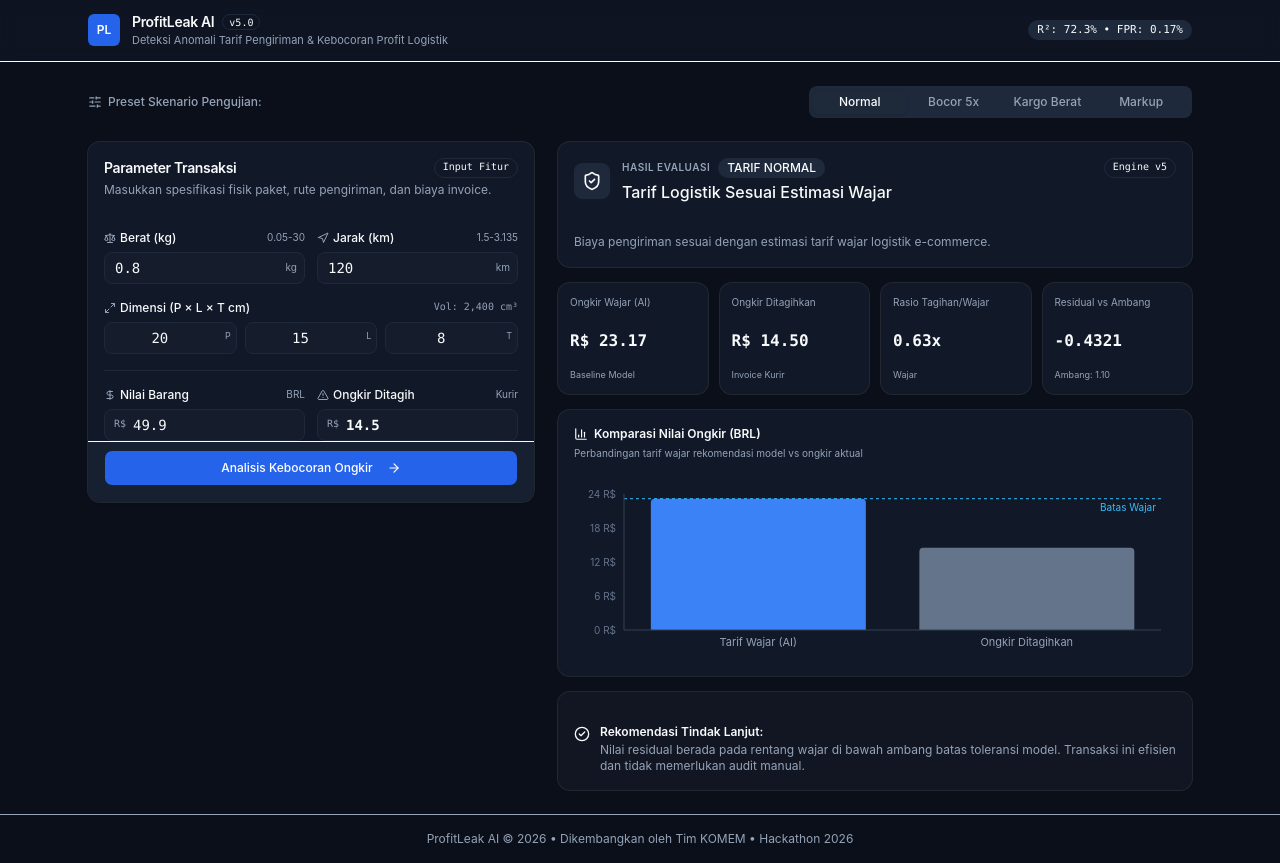
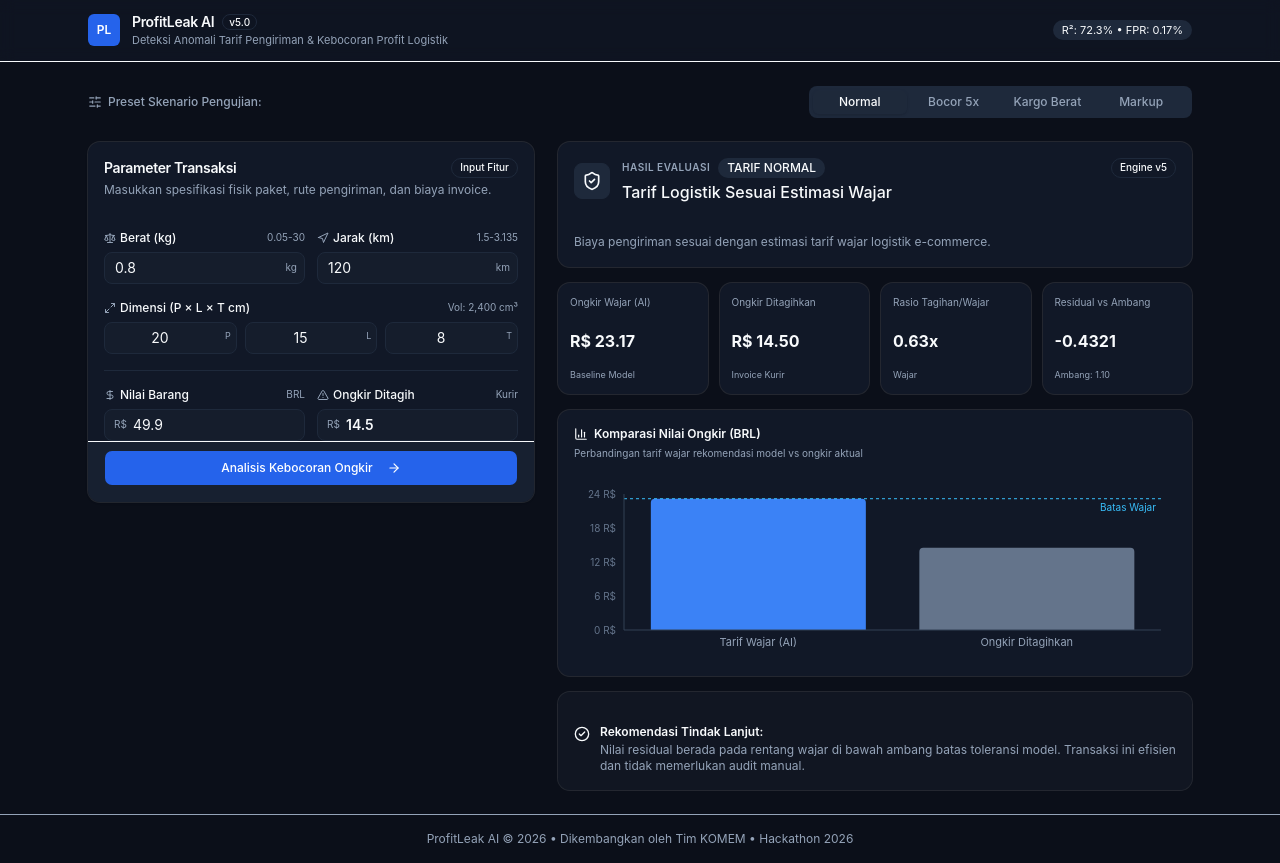
Before and after one commit to M-IrsyadGumanof/profitleakAI-Hackathon2026, a Next.js app in the folder frontend/: page / in a window 1280 px wide. Built offline with nearby package versions, Linux system fonts and the light colour scheme.

Commit message:
style(ui): unify typography to clean minimalist Inter font across all components

```diff
--- a/frontend/app/globals.css
+++ b/frontend/app/globals.css
@@ -81,6 +81,11 @@ body {
   background-color: var(--background);
   color: var(--foreground);
   color-scheme: dark;
+  font-family: var(--font-sans), system-ui, -apple-system, sans-serif;
+}
+
+input, button, select, textarea {
+  font-family: inherit;
 }
 
 /* Spinner input number rapi */
--- a/frontend/app/layout.tsx
+++ b/frontend/app/layout.tsx
@@ -1,15 +1,10 @@
 import type { Metadata } from "next";
-import { Geist, Geist_Mono } from "next/font/google";
+import { Inter } from "next/font/google";
 import "./globals.css";
 
-const geistSans = Geist({
-  variable: "--font-geist-sans",
+const inter = Inter({
   subsets: ["latin"],
-});
-
-const geistMono = Geist_Mono({
-  variable: "--font-geist-mono",
-  subsets: ["latin"],
+  variable: "--font-sans",
 });
 
 export const metadata: Metadata = {
@@ -20,11 +15,8 @@ export const metadata: Metadata = {
 
 export default function RootLayout({ children }: LayoutProps<"/">) {
   return (
-    <html
-      lang="en"
-      className={`dark ${geistSans.variable} ${geistMono.variable} h-full antialiased`}
-    >
-      <body className="min-h-full flex flex-col">{children}</body>
+    <html lang="en" className={`dark ${inter.className} h-full antialiased`}>
+      <body className="min-h-full flex flex-col font-sans">{children}</body>
     </html>
   );
 }
--- a/frontend/app/page.tsx
+++ b/frontend/app/page.tsx
@@ -316,7 +316,7 @@ export default function ProfitLeakDashboard() {
             <div className="flex flex-col">
               <div className="flex items-center gap-2">
                 <span className="text-sm font-semibold tracking-tight">ProfitLeak AI</span>
-                <Badge variant="outline" className="text-[10px] py-0 px-1.5 h-4 font-mono">
+                <Badge variant="outline" className="text-[10px] py-0 px-1.5 h-4 ">
                   v5.0
                 </Badge>
               </div>
@@ -327,7 +327,7 @@ export default function ProfitLeakDashboard() {
           </div>
 
           <div className="flex items-center gap-2">
-            <Badge variant="secondary" className="font-mono text-[11px] font-normal">
+            <Badge variant="secondary" className=" text-[11px] font-normal">
               R²: 72.3% • FPR: 0.17%
             </Badge>
           </div>
@@ -363,7 +363,7 @@ export default function ProfitLeakDashboard() {
                 <CardTitle className="text-sm font-semibold tracking-tight">
                   Parameter Transaksi
                 </CardTitle>
-                <Badge variant="outline" className="text-[10px] font-mono">
+                <Badge variant="outline" className="text-[10px] ">
                   Input Fitur
                 </Badge>
               </div>
@@ -398,7 +398,7 @@ export default function ProfitLeakDashboard() {
                         max="100"
                         value={weightKg}
                         onChange={(e) => setWeightKg(parseFloat(e.target.value) || 0)}
-                        className="h-8 text-xs font-mono pr-7"
+                        className="h-8 text-xs pr-7"
                         required
                       />
                       <span className="absolute right-2 top-2 text-[10px] text-muted-foreground">
@@ -424,7 +424,7 @@ export default function ProfitLeakDashboard() {
                         max="6000"
                         value={distanceKm}
                         onChange={(e) => setDistanceKm(parseFloat(e.target.value) || 0)}
-                        className="h-8 text-xs font-mono pr-7"
+                        className="h-8 text-xs pr-7"
                         required
                       />
                       <span className="absolute right-2 top-2 text-[10px] text-muted-foreground">
@@ -441,7 +441,7 @@ export default function ProfitLeakDashboard() {
                       <Maximize2 className="size-3 text-muted-foreground" />
                       Dimensi (P × L × T cm)
                     </Label>
-                    <span className="font-mono text-[10px] text-muted-foreground">
+                    <span className=" text-[10px] text-muted-foreground">
                       Vol: {volumeCm3.toLocaleString()} cm³
                     </span>
                   </div>
@@ -452,7 +452,7 @@ export default function ProfitLeakDashboard() {
                         min="1"
                         value={lengthCm}
                         onChange={(e) => setLengthCm(parseFloat(e.target.value) || 1)}
-                        className="h-8 text-xs font-mono text-center pr-4"
+                        className="h-8 text-xs text-center pr-4"
                         placeholder="P"
                       />
                       <span className="absolute right-1.5 top-2 text-[9px] text-muted-foreground">
@@ -465,7 +465,7 @@ export default function ProfitLeakDashboard() {
                         min="1"
                         value={widthCm}
                         onChange={(e) => setWidthCm(parseFloat(e.target.value) || 1)}
-                        className="h-8 text-xs font-mono text-center pr-4"
+                        className="h-8 text-xs text-center pr-4"
                         placeholder="L"
                       />
                       <span className="absolute right-1.5 top-2 text-[9px] text-muted-foreground">
@@ -478,7 +478,7 @@ export default function ProfitLeakDashboard() {
                         min="1"
                         value={heightCm}
                         onChange={(e) => setHeightCm(parseFloat(e.target.value) || 1)}
-                        className="h-8 text-xs font-mono text-center pr-4"
+                        className="h-8 text-xs text-center pr-4"
                         placeholder="T"
                       />
                       <span className="absolute right-1.5 top-2 text-[9px] text-muted-foreground">
@@ -501,7 +501,7 @@ export default function ProfitLeakDashboard() {
                       <span className="text-[10px] text-muted-foreground">BRL</span>
                     </div>
                     <div className="relative">
-                      <span className="absolute left-2.5 top-2 text-[10px] text-muted-foreground font-mono">
+                      <span className="absolute left-2.5 top-2 text-[10px] text-muted-foreground ">
                         R$
                       </span>
                       <Input
@@ -511,7 +511,7 @@ export default function ProfitLeakDashboard() {
                         min="0.1"
                         value={price}
                         onChange={(e) => setPrice(parseFloat(e.target.value) || 0)}
-                        className="h-8 text-xs font-mono pl-7"
+                        className="h-8 text-xs pl-7"
                         required
                       />
                     </div>
@@ -526,7 +526,7 @@ export default function ProfitLeakDashboard() {
                       <span className="text-[10px] text-muted-foreground">Kurir</span>
                     </div>
                     <div className="relative">
-                      <span className="absolute left-2.5 top-2 text-[10px] text-muted-foreground font-mono">
+                      <span className="absolute left-2.5 top-2 text-[10px] text-muted-foreground ">
                         R$
                       </span>
                       <Input
@@ -536,7 +536,7 @@ export default function ProfitLeakDashboard() {
                         min="0.01"
                         value={actualFreight}
                         onChange={(e) => setActualFreight(parseFloat(e.target.value) || 0)}
-                        className="h-8 text-xs font-mono font-semibold pl-7"
+                        className="h-8 text-xs font-semibold pl-7"
                         required
                       />
                     </div>
@@ -613,7 +613,7 @@ export default function ProfitLeakDashboard() {
                         </div>
                       </div>
 
-                      <Badge variant="outline" className="font-mono text-[10px]">
+                      <Badge variant="outline" className=" text-[10px]">
                         {result.source === "api" ? "FastAPI Live" : "Engine v5"}
                       </Badge>
                     </div>
@@ -628,7 +628,7 @@ export default function ProfitLeakDashboard() {
                           <TrendingUp className="size-4 text-destructive" />
                           Estimasi Selisih Kerugian:
                         </span>
-                        <span className="text-sm font-bold font-mono text-destructive">
+                        <span className="text-sm font-bold text-destructive">
                           R$ {result.potentialLoss.toFixed(2)} BRL
                         </span>
                       </div>
@@ -642,7 +642,7 @@ export default function ProfitLeakDashboard() {
                     <span className="text-[10px] text-muted-foreground block">
                       Ongkir Wajar (AI)
                     </span>
-                    <p className="text-base font-bold font-mono mt-1 text-foreground">
+                    <p className="text-base font-bold mt-1 text-foreground">
                       R$ {result.predictedRate.toFixed(2)}
                     </p>
                     <span className="text-[9px] text-muted-foreground">Baseline Model</span>
@@ -653,7 +653,7 @@ export default function ProfitLeakDashboard() {
                       Ongkir Ditagihkan
                     </span>
                     <p
-                      className={`text-base font-bold font-mono mt-1 ${
+                      className={`text-base font-bold mt-1 ${
                         result.isLeak ? "text-destructive" : "text-foreground"
                       }`}
                     >
@@ -667,7 +667,7 @@ export default function ProfitLeakDashboard() {
                       Rasio Tagihan/Wajar
                     </span>
                     <p
-                      className={`text-base font-bold font-mono mt-1 ${
+                      className={`text-base font-bold mt-1 ${
                         result.ratio > 2.0 ? "text-destructive" : "text-foreground"
                       }`}
                     >
@@ -683,7 +683,7 @@ export default function ProfitLeakDashboard() {
                       Residual vs Ambang
                     </span>
                     <p
-                      className={`text-base font-bold font-mono mt-1 ${
+                      className={`text-base font-bold mt-1 ${
                         result.residual > result.threshold ? "text-destructive" : "text-foreground"
                       }`}
                     >
@@ -734,7 +734,7 @@ export default function ProfitLeakDashboard() {
                                     <div className="mt-1 flex items-center gap-1.5">
                                       <span className="text-slate-400">Nilai:</span>
                                       <span
-                                        className={`font-mono font-bold ${
+                                        className={` font-bold ${
                                           isActual && result.isLeak
                                             ? "text-red-400"
                                             : isActual
@@ -785,7 +785,7 @@ export default function ProfitLeakDashboard() {
                         <p>
                           Lakukan audit terhadap tagihan vendor kurir untuk rute pengiriman {distanceKm} km.
                           Potensi penghematan biaya logistik sebesar{" "}
-                          <strong className="text-foreground font-mono">
+                          <strong className="text-foreground ">
                             R$ {result.potentialLoss.toFixed(2)} BRL
                           </strong>{" "}
                           dapat diajukan sebagai klaim penyesuaian tarif.
```
